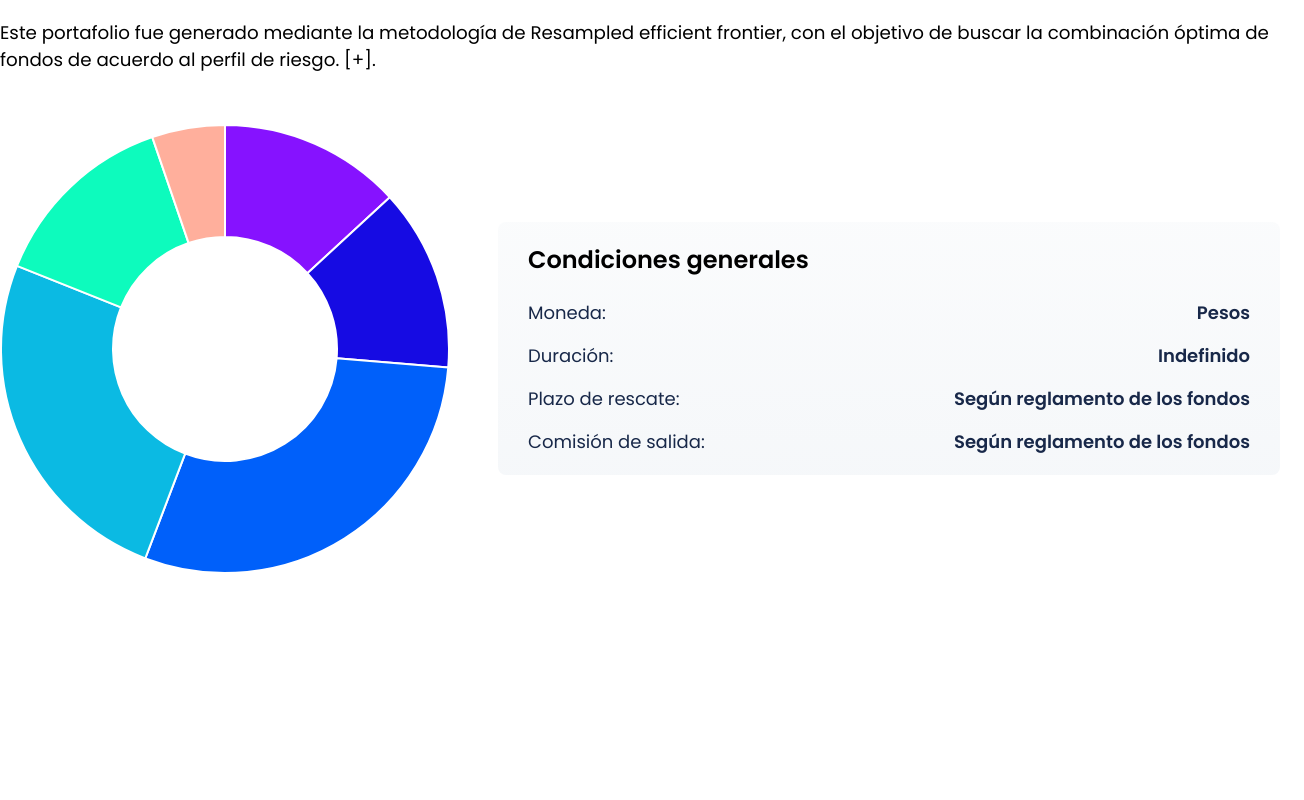
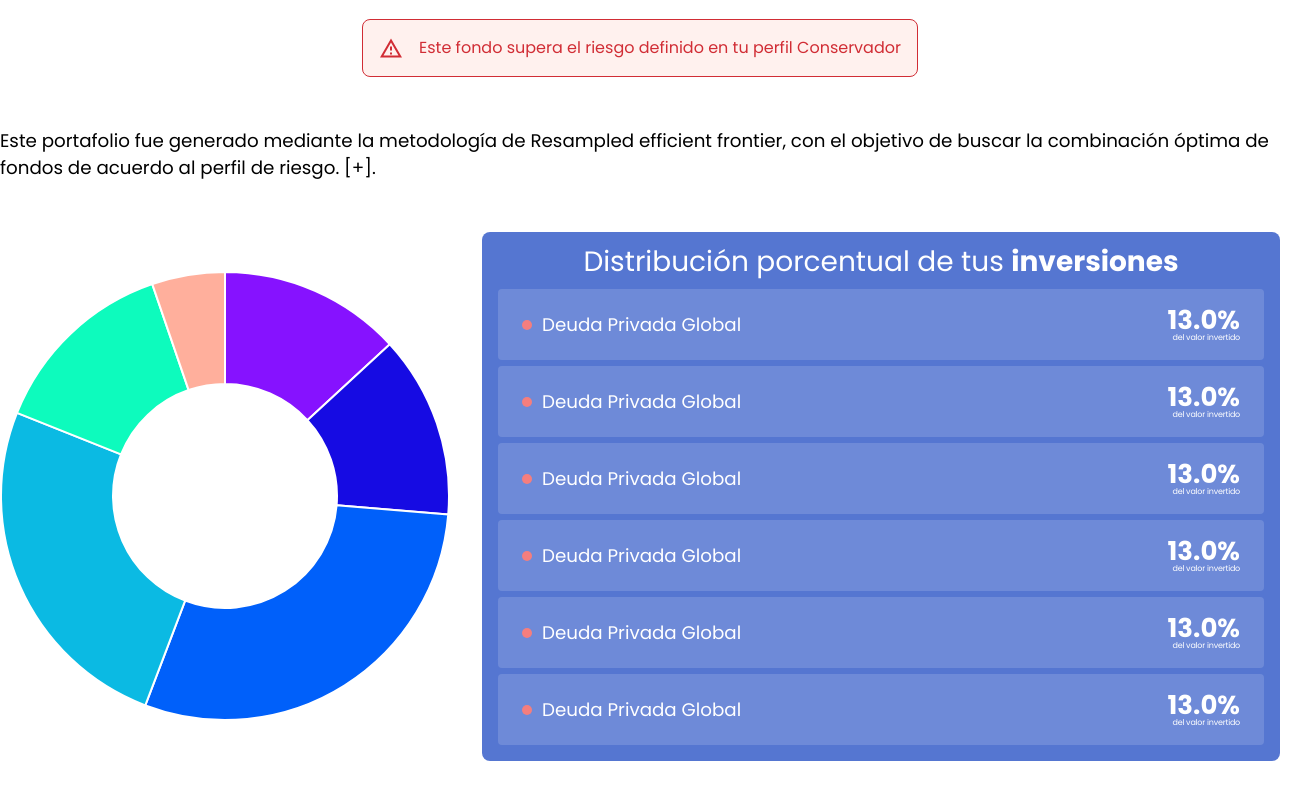
Before and after one commit to PandaDesigner/xcala-mui, a React (Vite) app: page / in a window 1280 px wide. Shown: the part 640-1440 px from the top of the page, 1304 px wide, since content can reach past the window. Before the commit the page ends 1214 px from the top, so only its background shows below. Built offline with nearby package versions, Linux system fonts and the light colour scheme; a web font is replaced by a local one.

Commit message:
[Vista de detalle portafolio] fix component detalle de fondo

```diff
--- a/src/components/detailPortafolioView/components/BodyPorfolio.jsx
+++ b/src/components/detailPortafolioView/components/BodyPorfolio.jsx
@@ -10,6 +10,9 @@ import {
 } from './PorfolioSections.components'
 import CharstComponet from '../../newDasborad/CardsPorfolio/ChartsComponent'
 import {DescriptionComponent} from './DescriptionComponent'
+import {DisclaimerPerfil} from './DisclaimerPerfil'
+import {DistributionValue} from './DistributionValue'
+import {BtnGroup} from './distributionOfFunds/btnGroup'
 
 const labels = [
   'HMC Deuda Privada Pesos',
@@ -77,15 +80,24 @@ const options = {
     },
   },
 }
-export const BodyPorfolio = () => {
+export const BodyPorfolio = ({riskProfile}) => {
   return (
     <ContentApp sx={{flexDirection: 'column', marginTop: '100px', gap: '50px'}}>
+      <DisclaimerPerfil riskProfile={riskProfile} />
       <Typography variant='body1' margin={{md: '0', xs: '0 2rem'}}>
         Este portafolio fue generado mediante la metodología de Resampled
         efficient frontier, con el objetivo de buscar la combinación óptima de
         fondos de acuerdo al perfil de riesgo. [+].
       </Typography>
-      <SectionDataPorfolio minHeight={'400px'}>
+
+      <SectionDataPorfolio
+        minHeight={'400px'}
+        gap={4}
+        flexDirection={{md: 'row', sm: 'column', xs: 'column'}}
+        justifyContent={{md: 'space-between', xs: 'center'}}
+        alignItems={{md: 'center', xs: 'center'}}
+        padding={{md: '0', xs: '0 2rem'}}
+      >
         <ChartsPorfolio
           height={'100%'}
           width={'50%'}
@@ -96,6 +108,8 @@ export const BodyPorfolio = () => {
             <CharstComponet dataChart={{labels, datasets}} options={options} />
           </DataCharts>
         </ChartsPorfolio>
+        <DistributionValue />
+      </SectionDataPorfolio>
       <InfoPorfolio width={'50%'}>
         <TitelDataPorfolio>Condiciones generales</TitelDataPorfolio>
         <DescriptionDataPorfo gap={2}>
@@ -114,7 +128,7 @@ export const BodyPorfolio = () => {
           />
         </DescriptionDataPorfo>
       </InfoPorfolio>
-      </SectionDataPorfolio>
+      <BtnGroup />
     </ContentApp>
   )
 }
--- /dev/null
+++ b/src/components/detailPortafolioView/components/DisclaimerPerfil.jsx
@@ -0,0 +1,26 @@
+import {Stack} from '@mui/material'
+import iconWarnin from '../../../assets/images/perfiles/ProfilePorfolio/warning_amber.svg'
+import {
+  InvestmentRiskProfile,
+  WarningAmber,
+} from './PorfolioSections.components'
+
+export const DisclaimerPerfil = ({riskProfile = 'Conservador'}) => {
+  return (
+    <Stack
+      direction={'row'}
+      alignItems={'center'}
+      spacing={2}
+      backgroundColor={'#FFF1EE'}
+      padding={'16px'}
+      borderRadius={'8px'}
+      border={'1px solid #D12D35'}
+      margin={'0 2rem'}
+    >
+      <WarningAmber src={iconWarnin} alt={'Warning'} />
+      <InvestmentRiskProfile>
+        Este fondo supera el riesgo definido en tu perfil {riskProfile}
+      </InvestmentRiskProfile>
+    </Stack>
+  )
+}
--- /dev/null
+++ b/src/components/detailPortafolioView/components/DistributionValue.jsx
@@ -0,0 +1,62 @@
+import {Stack, Typography, styled} from '@mui/material'
+import {ItemValueDistribution} from './distributionOfFunds/itemValueDistribution'
+import {BtnGroup} from './distributionOfFunds/btnGroup'
+
+const DistributionValues = styled(Stack)({
+  backgroundColor: 'rgba(85, 118, 209, 1)',
+  borderRadius: '8px',
+  position: 'relative',
+  isolation: 'isolate',
+  flexDirection: 'column',
+  width: '100%',
+  justifyContent: 'center',
+  alignItems: 'center',
+  padding: '16px',
+  boxSizing: 'border-box',
+  //  minHeight: '430px',
+})
+const TitelDistributionInvText = styled(Typography)({
+  whiteSpace: 'pre-wrap',
+  textAlign: 'center',
+  color: 'rgba(255, 255, 255, 1)',
+  fontStyle: 'normal',
+  fontFamily: 'Poppins',
+  fontSize: '28px',
+  letterSpacing: '0px',
+  textDecoration: 'none',
+  lineHeight: '101.49999856948853%',
+  textTransform: 'none',
+})
+const SectionDistribucion = styled(Stack)({
+  position: 'relative',
+  isolation: 'isolate',
+  flexDirection: 'column',
+  justifyContent: 'flex-start',
+  alignItems: 'flex-start',
+  padding: '0px',
+  boxSizing: 'border-box',
+  alignSelf: 'stretch',
+  margin: '13px 0px 0px 0px',
+  height: '100%',
+})
+
+export const DistributionValue = () => {
+  return (
+    <DistributionValues>
+      <TitelDistributionInvText fontWeight={'400'} component={'p'}>
+        Distribución porcentual de tus{' '}
+        <TitelDistributionInvText fontWeight={'700'} component={'span'}>
+          inversiones
+        </TitelDistributionInvText>
+      </TitelDistributionInvText>
+      <SectionDistribucion gap={'6px'}>
+        <ItemValueDistribution />
+        <ItemValueDistribution />
+        <ItemValueDistribution />
+        <ItemValueDistribution />
+        <ItemValueDistribution />
+        <ItemValueDistribution />
+      </SectionDistribucion>
+    </DistributionValues>
+  )
+}
--- a/src/components/detailPortafolioView/components/PorfolioSections.components.jsx
+++ b/src/components/detailPortafolioView/components/PorfolioSections.components.jsx
@@ -30,7 +30,7 @@ export const BottonsIconosPerfile = styled(Stack)({
   width: '54px',
   height: '54px',
   position: 'absolute',
-  left: '65px',
+  left: '45px',
   bottom: '25px',
 })
 
@@ -241,3 +241,25 @@ export const KeyValue = styled(Typography)({
   textTransform: 'none',
   margin: '0px',
 })
+
+export const InvestmentRiskProfile = styled(Typography)({
+  textAlign: 'left',
+  whiteSpace: 'pre-wrap',
+  fontSynthesis: 'none',
+  color: 'rgba(209, 45, 53, 1)',
+  fontStyle: 'normal',
+  fontFamily: 'Poppins',
+  fontWeight: '400',
+  fontSize: '16px',
+  letterSpacing: '0px',
+  textDecoration: 'none',
+  textTransform: 'none',
+  //width: '488px',
+  margin: '0px 0px 0px 16px',
+})
+
+export const WarningAmber = styled('img')({
+  width: `24px`,
+  height: `24px`,
+  margin: `0px`,
+})
--- /dev/null
+++ b/src/components/detailPortafolioView/components/distributionOfFunds/BtnGroup.jsx
@@ -0,0 +1,27 @@
+import {Button, Stack, styled} from '@mui/material'
+
+const BtnContent = styled(Stack)({
+  position: 'relative',
+  isolation: 'isolate',
+  flexDirection: 'row',
+  width: '50%',
+  minWidth: '200px',
+  justifyContent: 'center',
+  alignItems: 'center',
+  padding: '0px',
+  boxSizing: 'border-box',
+  height: '50px',
+})
+
+export const BtnGroup = () => {
+  return (
+    <BtnContent gap={3}>
+      <Button fullWidth variant='outlined'>
+        Simular
+      </Button>
+      <Button fullWidth variant='contained'>
+        Invertir
+      </Button>
+    </BtnContent>
+  )
+}
--- /dev/null
+++ b/src/components/detailPortafolioView/components/distributionOfFunds/DistributionOfFunds.jsx
@@ -0,0 +1,5 @@
+import {Stack, Typography, styled} from '@mui/material'
+
+export const DistributionOfFunds = () => {
+  return <></>
+}
--- /dev/null
+++ b/src/components/detailPortafolioView/components/distributionOfFunds/ItemValueDistribution.jsx
@@ -0,0 +1,127 @@
+import {Box, Stack, Typography, styled} from '@mui/material'
+
+const ItemValueDistributio = styled(Stack)({
+  backgroundColor: 'rgba(255, 255, 255, 0.15)',
+  borderRadius: '4px',
+  position: 'relative',
+  isolation: 'isolate',
+  flexDirection: 'column',
+  width: '100%',
+  minWidth: '338.75px',
+  justifyContent: 'space-between',
+  alignItems: 'start',
+  padding: '16px',
+  boxSizing: 'border-box',
+  minHeight: '47px',
+})
+
+const SelectorIndicator = styled(Stack)({
+  position: 'relative',
+  isolation: 'isolate',
+  flexDirection: 'row',
+  justifyContent: 'flex-start',
+  alignItems: 'center',
+  padding: '0px',
+  boxSizing: 'border-box',
+  flex: '1',
+  margin: '0px',
+  minWidth: '261.75px',
+})
+const InvertedChartsIndica = styled(Box)({
+  height: '8px',
+  width: '8px',
+  margin: '0px',
+  borderRadius: '100px',
+  backgroundColor: 'rgba(245, 126, 126, 1)',
+  border: '1px solid rgba(245, 126, 126, 0.5)',
+})
+
+const FondoNameItem = styled(Typography)({
+  textAlign: 'left',
+  whiteSpace: 'pre-wrap',
+  fontSynthesis: 'none',
+  color: 'rgba(255, 255, 255, 1)',
+  fontStyle: 'normal',
+  fontFamily: 'Poppins',
+  fontWeight: '400',
+  fontSize: {sm: '14px', md: '16px'},
+  letterSpacing: '0px',
+  textDecoration: 'none',
+  lineHeight: '105%',
+  textTransform: 'none',
+  flex: '1',
+  margin: '0px 0px 0px 10px',
+})
+
+const IndicatorSection = styled(Stack)({
+  position: 'relative',
+  isolation: 'isolate',
+  flexDirection: 'row',
+  justifyContent: 'space-between',
+  alignItems: 'center',
+  padding: '0px 8px',
+  boxSizing: 'border-box',
+  alignSelf: 'stretch',
+  margin: '0px',
+  height: '39px',
+  minWidth: '330.75px',
+})
+
+const ValueFondo = styled(Stack)({
+  position: 'relative',
+  isolation: 'isolate',
+  flexDirection: 'column',
+  justifyContent: 'center',
+  alignItems: 'flex-end',
+  padding: '0px',
+  boxSizing: 'border-box',
+  margin: '0px',
+  minWidth: '53px',
+})
+const ValuePymen = styled(Typography)({
+  textAlign: 'right',
+  whiteSpace: 'pre-wrap',
+  fontSynthesis: `none`,
+  color: 'rgba(255, 255, 255, 1)',
+  fontStyle: 'normal',
+  fontFamily: 'Poppins',
+  fontWeight: '700',
+  fontSize: '26px',
+  letterSpacing: '0px',
+  textDecoration: 'none',
+  textTransform: 'none',
+  margin: '0px',
+  lineHeight: '105%',
+})
+const DescriptionValue = styled(Typography)({
+  textAlign: 'right',
+  whiteSpace: 'pre-wrap',
+  fontSynthesis: 'none',
+  color: 'rgba(255, 255, 255, 1)',
+  fontStyle: 'normal',
+  fontFamily: 'Poppins',
+  fontWeight: '400',
+  fontSize: '8px',
+  letterSpacing: '-0.21px',
+  textDecoration: 'none',
+  textTransform: 'none',
+  margin: '0px 0px 0px 0px',
+  lineHeight: '101%',
+})
+
+export const ItemValueDistribution = () => {
+  return (
+    <ItemValueDistributio>
+      <IndicatorSection>
+        <SelectorIndicator>
+          <InvertedChartsIndica />
+          <FondoNameItem>Deuda Privada Global</FondoNameItem>
+        </SelectorIndicator>
+        <ValueFondo>
+          <ValuePymen>{`${'13.0'}%`}</ValuePymen>
+          <DescriptionValue>del valor invertido</DescriptionValue>
+        </ValueFondo>
+      </IndicatorSection>
+    </ItemValueDistributio>
+  )
+}
```
Also changed, not shown: src/assets/images/perfiles/ProfilePorfolio/picture_as_pdf.svg (added), src/assets/images/perfiles/ProfilePorfolio/warning_amber.svg (added). Lines whose indentation alone changed are shown as unchanged.
